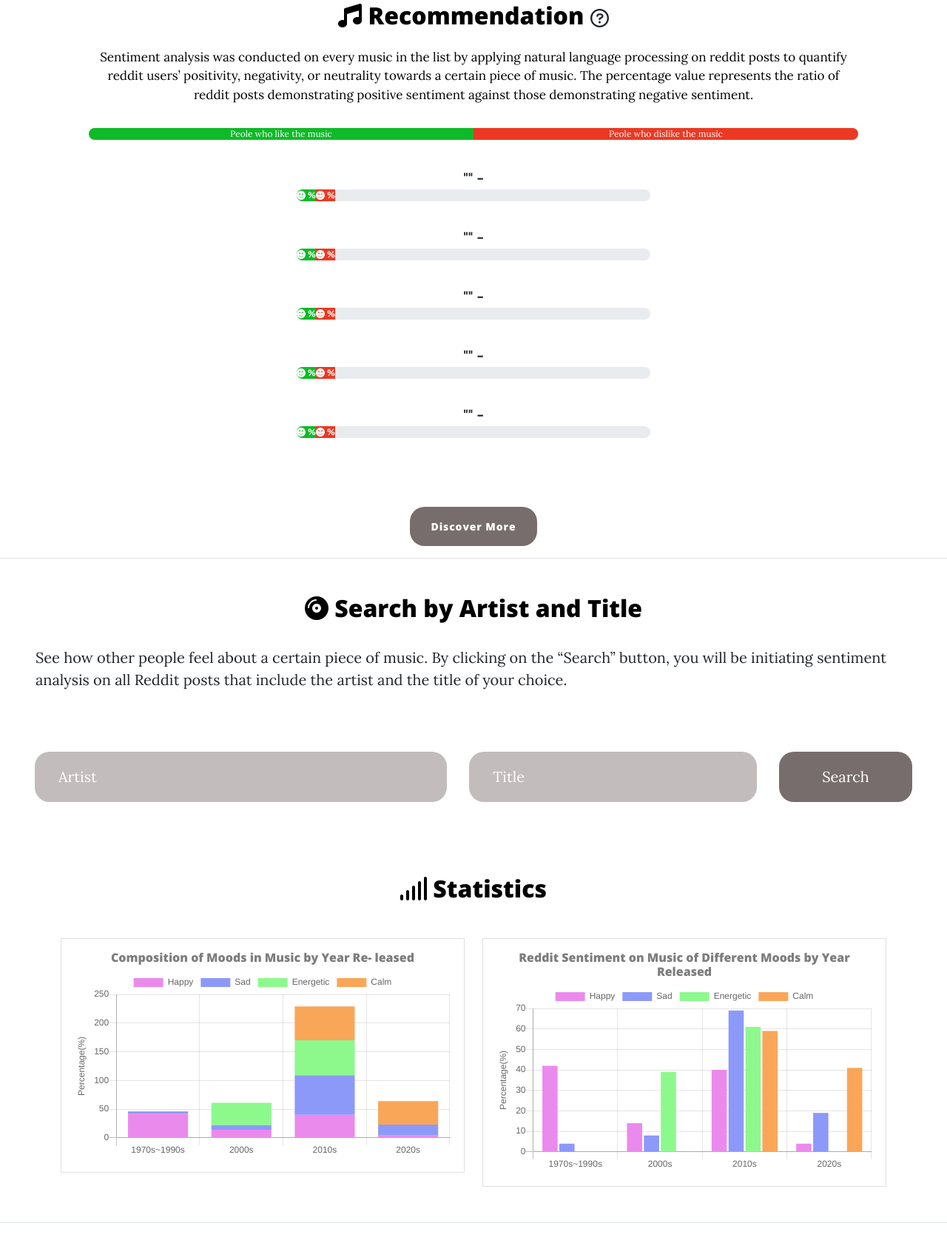
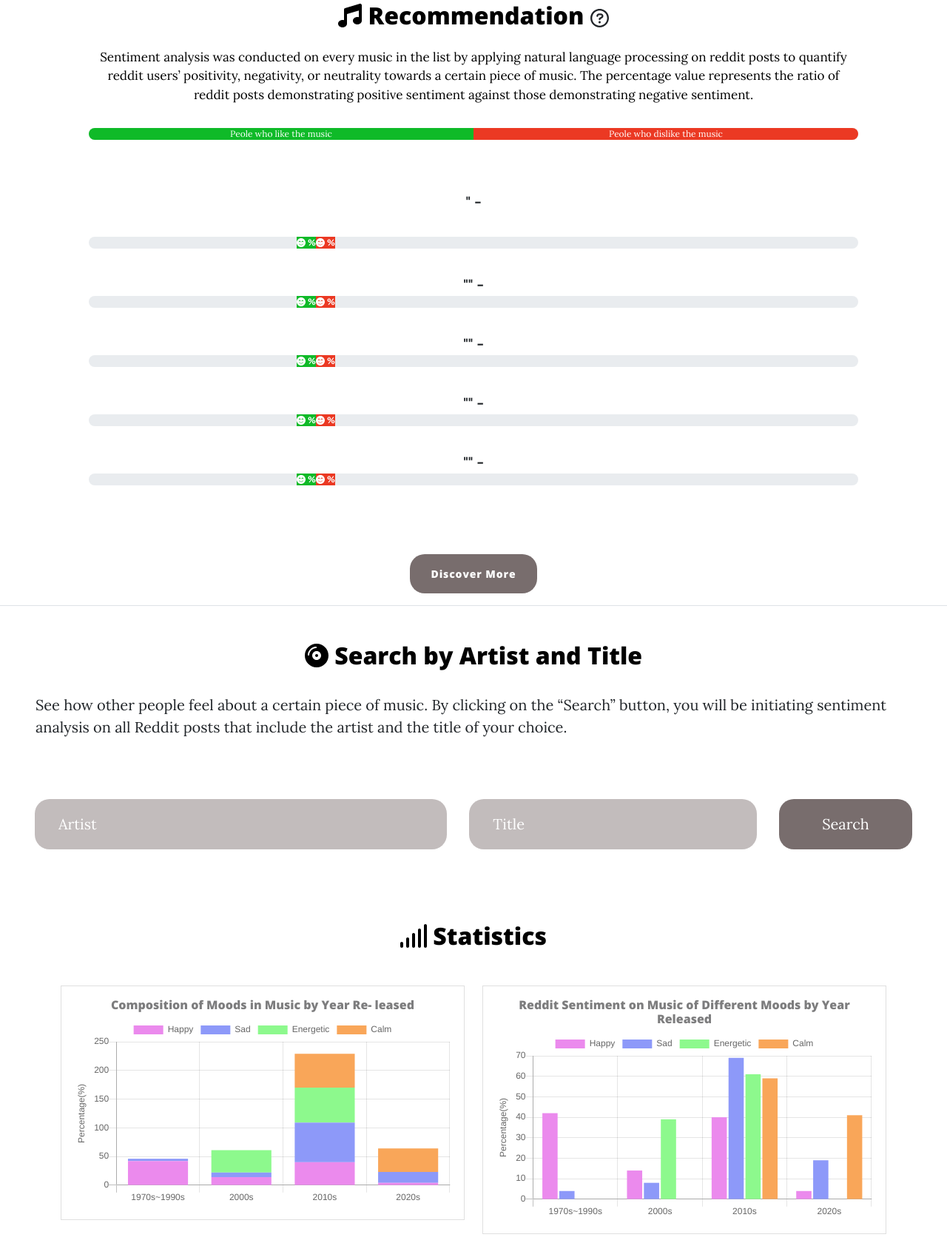
Before and after one commit to ckim48/feelmusic, a Flask app: template templates/result.html in a window 1280 px wide. Shown: the part 492-2195 px from the top of the page at 74% size. Run offline with Flask 2, Linux system fonts and the light colour scheme; the template is opened without the code that fills it, so the values that code supplies are empty; parts of the project's set-up code (start-up, migrations or seed data) failed here and were passed over; some libraries are stand-ins or nearby versions.

Commit message:
Add files via upload

```diff
--- a/templates/result.html
+++ b/templates/result.html
@@ -65,6 +65,7 @@
 on various types of data collected from the daily activities of Spotify’s users." class="info-btn"><i class="fa-regular fa-circle-question"></i></a>
 
 </h2>
+<center>
             <div class="first-s">
                         <p class="result-w mt-4">
 
@@ -77,18 +78,18 @@
 
                                 <div class="progress">
                                           <div class="progress-bar progress-bar like-c" role="progressbar" style="width:50%">
-                                           <span>  Peole who like the music</span>
+                                           <span class="intro-t">  Peole who like the music</span>
                                           </div>
                                           <div class="progress-bar progress-bar dlike-c" role="progressbar" style="width:50%">
-                                            <span>  Peole who dislike the music</span>
+                                            <span class="intro-t">  Peole who dislike the music</span>
                                           </div>
                                     </div>
-                    <div class="row first-s2">
+                    <div class="row">
                             <ul class="recommend mt-2 me-4">
                                 <li class="reli mt-4 mb-4">
-                                   "{{music_list[0]}}" - {{artist_list[0]}}
-                                    <div class="progress">
-                                          <div class="progress-bar progress-bar like-c" role="progressbar" style="width:{{sentiment_list[0]}}%">
+                                   <p class="first-s3">{{music_list[0]}}" - {{artist_list[0]}} </p>
+                                    <div class="progress first-s2">
+                                          <div class="progress-bar progress-bar like-c " role="progressbar" style="width:{{sentiment_list[0]}}%">
                                            <span class="mbbar">  <i class="fa-solid fa-face-smile-beam good mbbar2"></i> {{sentiment_list[0]}}%</span>
                                           </div>
                                           <div class="progress-bar progress-bar dlike-c" role="progressbar" style="width:{{sentiment_list2[0]}}%">
@@ -98,7 +99,7 @@
                                 </li>
                                 <li class="reli mb-4">
                                     "{{music_list[1]}}" - {{artist_list[1]}}
-                                    <div class="progress">
+                                    <div class="progress first-s2">
                                           <div class="progress-bar progress-bar like-c" role="progressbar" style="width:{{sentiment_list[1]}}%">
                                            <span class="mbbar">  <i class="fa-solid fa-face-smile-beam good mbbar2"></i> {{sentiment_list[1]}}%</span>
                                           </div>
@@ -109,7 +110,7 @@
                                 </li>
                                 <li class="reli mb-4">
                                     "{{music_list[2]}}" - {{artist_list[2]}}
-                                                                        <div class="progress">
+                                                                        <div class="progress first-s2">
                                           <div class="progress-bar progress-bar like-c" role="progressbar" style="width:{{sentiment_list[2]}}%">
                                            <span class="mbbar">  <i class="fa-solid fa-face-smile-beam good mbbar2"></i> {{sentiment_list[2]}}%</span>
                                           </div>
@@ -120,7 +121,7 @@
                                 </li>
                                 <li class="reli mb-4">
                                     "{{music_list[3]}}" - {{artist_list[3]}}
-                                                                        <div class="progress">
+                                                                        <div class="progress first-s2">
                                           <div class="progress-bar progress-bar like-c" role="progressbar" style="width:{{sentiment_list[3]}}%">
                                            <span class="mbbar">  <i class="fa-solid fa-face-smile-beam good mbbar2"></i> {{sentiment_list[3]}}%</span>
                                           </div>
@@ -131,7 +132,7 @@
                                 </li>
                                 <li class="reli mb-4">
                                 "{{music_list[4]}}" - {{artist_list[4]}}
-                                    <div class="progress">
+                                    <div class="progress first-s2">
                                           <div class="progress-bar progress-bar like-c" role="progressbar" style="width:{{sentiment_list[4]}}%">
                                            <span class="mbbar">  <i class="fa-solid fa-face-smile-beam good mbbar2"></i> {{sentiment_list[4]}}%</span>
                                           </div>
@@ -213,11 +214,11 @@
                 </div>
                 <div class="first-s">
 
-                    <div class="row first-s2" id="more">
+                    <div class="row" id="more">
                             <ul class="recommend mt-2 me-4">
                                 <li class="reli mt-4 mb-4">
                                    "{{music_list[5]}}" - {{artist_list[5]}}
-                                    <div class="progress">
+                                    <div class="progress first-s2">
                                           <div class="progress-bar progress-bar like-c" role="progressbar" style="width:{{sentiment_list[5]}}%">
                                            <span class="mbbar">  <i class="fa-solid fa-face-smile-beam good mbbar2"></i> {{sentiment_list[5]}}%</span>
                                           </div>
@@ -228,7 +229,7 @@
                                 </li>
                                 <li class="reli mb-4">
                                     "{{music_list[6]}}" - {{artist_list[6]}}
-                                    <div class="progress">
+                                    <div class="progress first-s2">
                                           <div class="progress-bar progress-bar like-c" role="progressbar" style="width:{{sentiment_list[6]}}%">
                                            <span class="mbbar">  <i class="fa-solid fa-face-smile-beam good mbbar2"></i> {{sentiment_list[6]}}%</span>
                                           </div>
@@ -239,7 +240,7 @@
                                 </li>
                                 <li class="reli mb-4">
                                     "{{music_list[7]}}" - {{artist_list[7]}}
-                                                                        <div class="progress">
+                                                                        <div class="progress first-s2">
                                           <div class="progress-bar progress-bar like-c" role="progressbar" style="width:{{sentiment_list[7]}}%">
                                            <span class="mbbar">  <i class="fa-solid fa-face-smile-beam good mbbar2"></i> {{sentiment_list[7]}}%</span>
                                           </div>
@@ -408,7 +409,7 @@
                     <center>
 <button onclick="myFunction()"class="btn btn-search3" id="myBtn">Discover More</button>
                     </center>
-
+</center>
         </div>
     </div>
         <hr>
```
